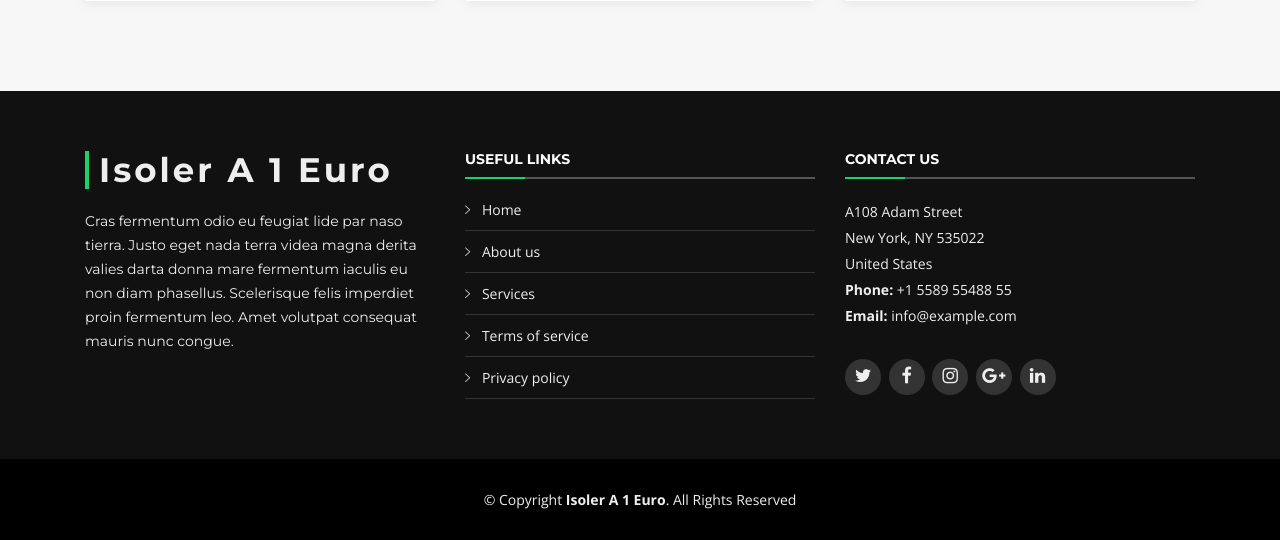
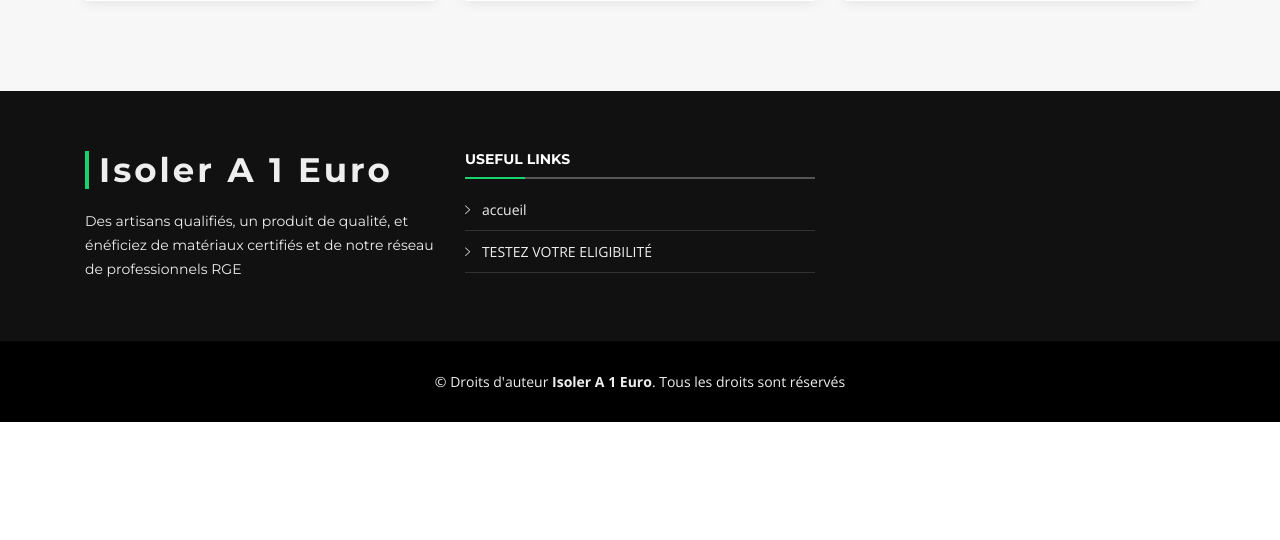
Before and after one commit to xDaly/ayoubfinal, a Node server app: page / in a window 1280 px wide. Shown: the part 3979-4519 px from the top of the page. After the commit the page ends 4401 px from the top, so only its background shows below. Run offline with Node 20, Linux system fonts and the light colour scheme; some libraries are stand-ins or nearby versions; some web fonts are replaced.

Commit message:
Add files via upload

```diff
--- a/views/layouts/footer.ejs
+++ b/views/layouts/footer.ejs
@@ -5,23 +5,21 @@
 
                 <div class="col-lg-4 col-md-6 footer-info">
                     <h3>Isoler A 1 Euro</h3>
-                    <p>Cras fermentum odio eu feugiat lide par naso tierra. Justo eget nada terra videa magna derita
-                        valies darta donna mare fermentum iaculis eu non diam phasellus. Scelerisque felis imperdiet
-                        proin fermentum leo. Amet volutpat consequat mauris nunc congue.</p>
+                    <p>Des artisans qualifiés, un produit de qualité, et énéficiez de matériaux certifiés et de notre
+                        réseau de professionnels
+                        RGE</p>
                 </div>
 
                 <div class="col-lg-4 col-md-6 footer-links">
                     <h4>Useful Links</h4>
                     <ul>
-                        <li><i class="ion-ios-arrow-right"></i> <a href="#">Home</a></li>
-                        <li><i class="ion-ios-arrow-right"></i> <a href="#">About us</a></li>
-                        <li><i class="ion-ios-arrow-right"></i> <a href="#">Services</a></li>
-                        <li><i class="ion-ios-arrow-right"></i> <a href="#">Terms of service</a></li>
-                        <li><i class="ion-ios-arrow-right"></i> <a href="#">Privacy policy</a></li>
+                        <li><i class="ion-ios-arrow-right"></i> <a href="#intro">accueil </a></li>
+                        <li><i class="ion-ios-arrow-right"></i> <a href="#about">TESTEZ VOTRE ELIGIBILITÉ</a></li>
+
                     </ul>
                 </div>
 
-                <div class="col-lg-4 col-md-6 footer-contact">
+                <!--div class="col-lg-4 col-md-6 footer-contact">
                     <h4>Contact Us</h4>
                     <p>
                         A108 Adam Street <br>
@@ -39,7 +37,7 @@
                         <a href="#" class="linkedin"><i class="fa fa-linkedin"></i></a>
                     </div>
 
-                </div>
+                </div-->
 
                 <!-- <div class="col-lg-3 col-md-6 footer-newsletter">
             <h4>Our Newsletter</h4>
@@ -55,7 +53,9 @@
 
     <div class="container">
         <div class="copyright">
-            &copy; Copyright <strong>Isoler A 1 Euro</strong>. All Rights Reserved
+            &copy;
+            Droits d'auteur <strong>Isoler A 1 Euro</strong>.
+            Tous les droits sont réservés
         </div>
         <div class="credits">
             <!--
--- a/views/layouts/navbar.ejs
+++ b/views/layouts/navbar.ejs
@@ -9,20 +9,10 @@
 
     <nav id="nav-menu-container">
       <ul class="nav-menu">
-        <li class="menu-active"><a href="#intro">Home</a></li>
+        <li class="menu-active"><a href="#intro">accueil</a></li>
         <li><a href="#about">TESTEZ VOTRE ELIGIBILITÉ</a></li>
-        <li><a href="/views/tableau.ejs">tableau</a></li>
-        <li><a href="#portfolio">Portfolio</a></li>
-        <li><a href="#team">Team</a></li>
-        <li class="menu-has-children"><a href="">Drop Down</a>
-          <ul>
-            <li><a href="#">Drop Down 1</a></li>
-            <li><a href="#">Drop Down 3</a></li>
-            <li><a href="#">Drop Down 4</a></li>
-            <li><a href="#">Drop Down 5</a></li>
-          </ul>
-        </li>
-        <li><a href="/login">Espace Admin</a></li>
+        <li><a href="#portfolio">Photos</a></li>
+
       </ul>
     </nav><!-- #nav-menu-container -->
   </div>
```
